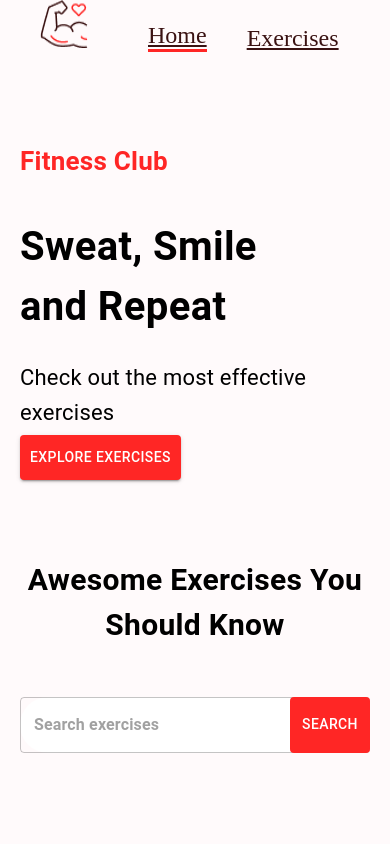
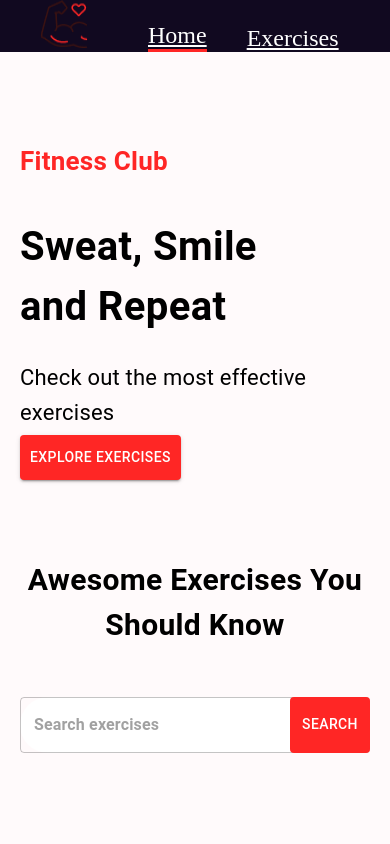
Before and after one commit to devmunro/Fitness-React-Website, a React (Create React App) app: page / in a window 390 px wide. Shown: the top 844 px of the page. Built offline with nearby package versions, Linux system fonts and the light colour scheme; no server answers.

Commit message:
add exercises gifs

```diff
--- a/src/App.css
+++ b/src/App.css
@@ -51,10 +51,10 @@ body {
 
 .hero-banner-img {
   position: absolute;
-  right: 40px;
-  top: 0px;
+  right: 0px;
+  top: 110px;
   width: 700px;
-  height: 900px;
+  height: 800px;
   margin-top: -330px;
   z-index: -1;
 }
@@ -130,9 +130,9 @@ body {
 
   .hero-banner-img {
     width: 450px;
-    height: 400px;
+    height: 500px;
     position: absolute;
-    top: 300px;
+    top: 250px;
     right: 50px;
     margin-top: -330px;
     z-index: -1;
--- a/src/Components/Navbar.js
+++ b/src/Components/Navbar.js
@@ -8,7 +8,8 @@ function Navbar() {
     <Stack
     direction="row"
     justifyContent="space-around"
-    sx={{gap:{sm:'122px', xs:'40px'}, mt: {sm:"32px", xl:"20px"}, justifyContent: 'none'}} px="20px">
+    backgroundColor="#110920"
+    sx={{gap:{sm:'122px', xs:'40px'}, justifyContent: 'none'}} px="20px" width="100%">
         <Link to="/">
         <img src={Logo} alt="Gym Logo of a muscle flex" style={{width: '48px', height: '48px', margin: '0 20px'}}></img>
         </Link>
@@ -17,8 +18,8 @@ direction="row"
 gap="40px"
 fontSize="24px"
 alignItems="flex-end">
-    <Link to="/" style={{textdecoration: 'none', color: '#3A1212', borderBottom: '3px solid #FF2625'}}>Home</Link>
-    <a href="#exercises" style={{textdecoration: 'none', color: '#3A1212'}}> Exercises</a>
+    <Link to="/" style={{textdecoration: 'none', color: 'white', borderBottom: '3px solid #FF2625'}}>Home</Link>
+    <a href="#exercises" style={{textdecoration: 'none', color: 'white'}}> Exercises</a>
 </Stack>
     </Stack>
 
```
